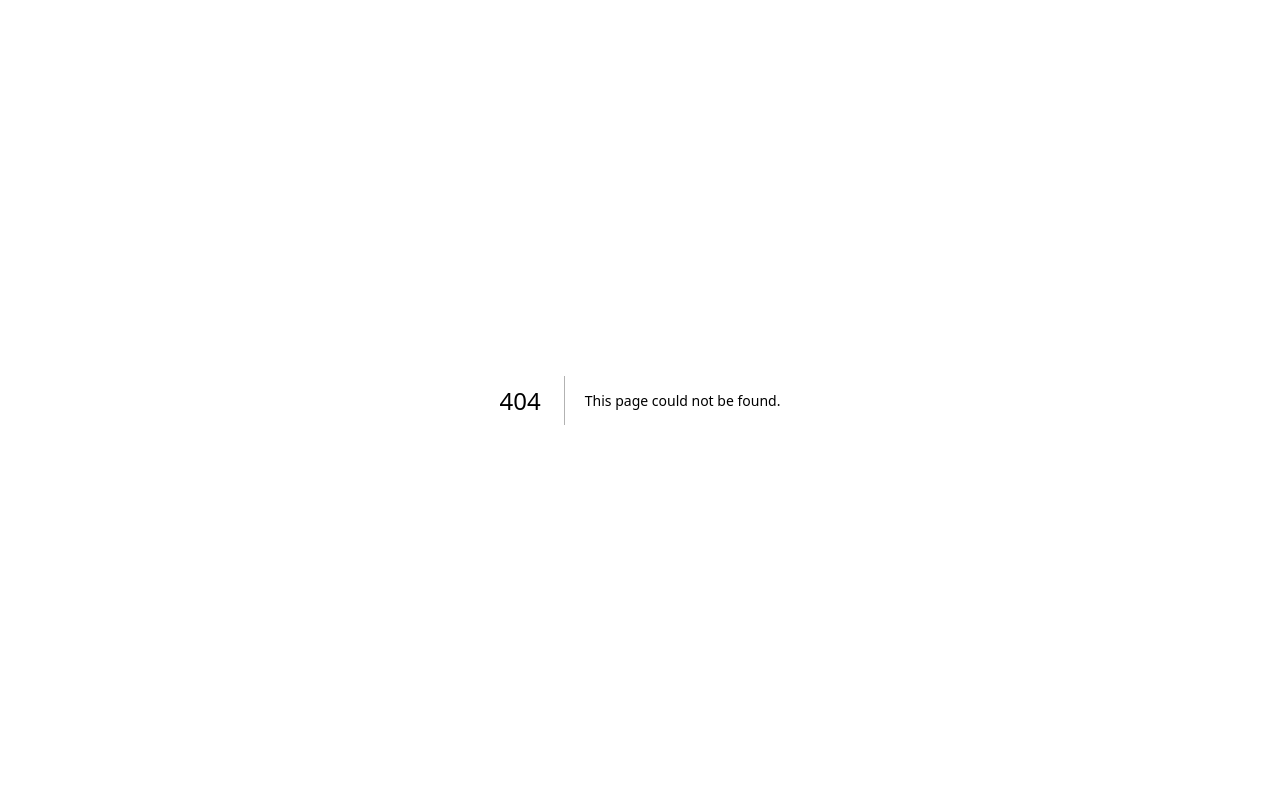
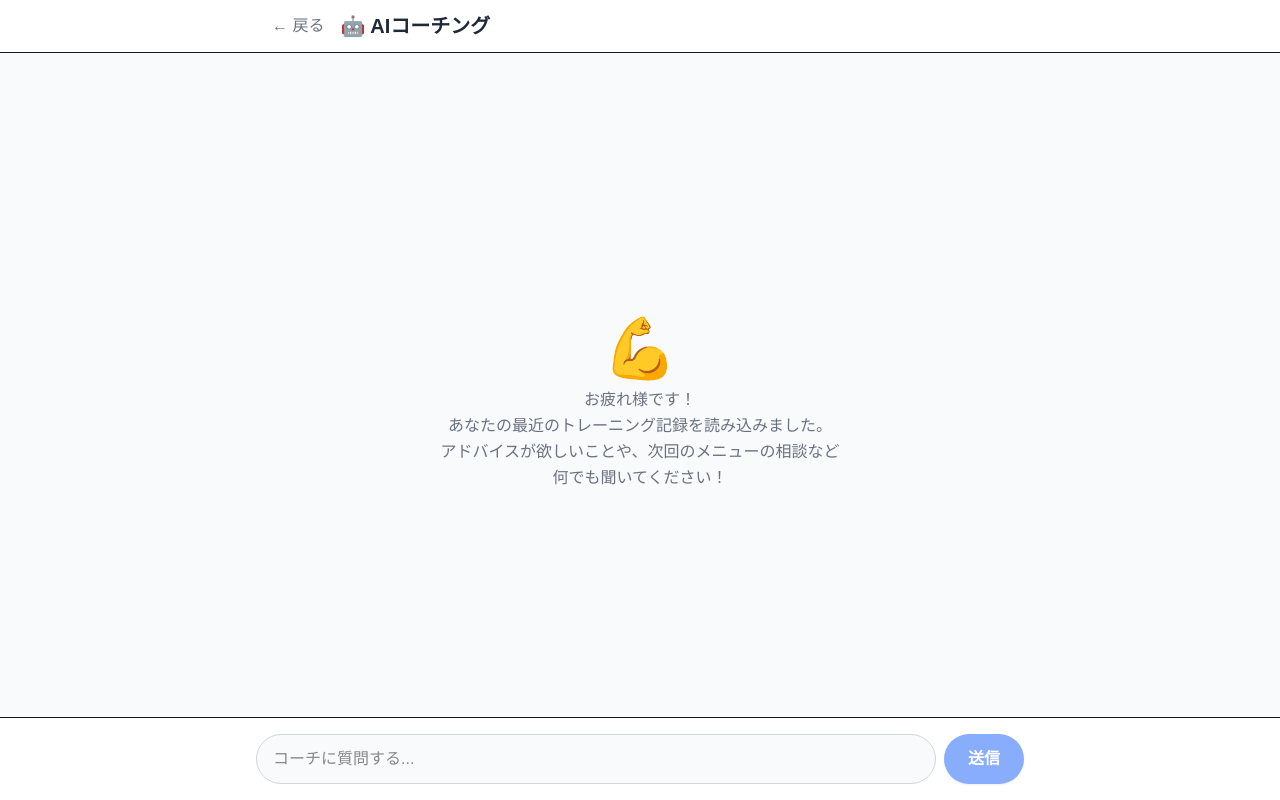
Before and after one commit to oshima-portfolio/training-log, a Next.js app: page /chat in a window 1280 px wide. Before the commit this address had no page. Built offline with nearby package versions, Linux system fonts and the light colour scheme.

Commit message:
AIチャット機能を追加

```diff
--- a/package.json
+++ b/package.json
@@ -9,7 +9,10 @@
     "lint": "eslint"
   },
   "dependencies": {
+    "@ai-sdk/google": "^0.0.52",
+    "@ai-sdk/react": "^1.2.12",
     "@supabase/supabase-js": "^2.58.0",
+    "ai": "^3.4.33",
     "chart.js": "^4.5.0",
     "date-fns": "^4.1.0",
     "date-fns-tz": "^3.2.0",
--- /dev/null
+++ b/src/app/api/chat/route.ts
@@ -0,0 +1,53 @@
+import { streamText } from 'ai';
+import { google } from '@ai-sdk/google';
+import { supabase } from '@/lib/supabase';
+
+// Allow streaming responses up to 30 seconds
+export const maxDuration = 30;
+
+export async function POST(req: Request) {
+  const { messages } = await req.json();
+
+  // 直近のトレーニング記録を30件取得
+  const { data: setsData } = await supabase
+    .from('sets')
+    .select('*')
+    .order('date', { ascending: false })
+    .order('created_at', { ascending: false }) // 同じ日の場合は作成順に降順
+    .limit(30);
+
+  let context = '最近のトレーニング記録はありません。';
+  if (setsData && setsData.length > 0) {
+    context = setsData.map(set => {
+      return `${set.date} - ${set.exercise}: ${set.weight}kg x ${set.reps}回 (${set.status})`;
+    }).join('\n');
+  }
+
+  const systemPrompt = `あなたは、プロのパーソナルトレーナーであり、親しみやすく、かつ専門的なAIコーチです。
+ユーザーの最近のトレーニング記録を踏まえて、アドバイスや質問への回答を行ってください。
+
+【ユーザーの最近のトレーニング記録】
+${context}
+
+これらを踏まえて、以下を意識して回答してください：
+1. トレーニングの頑張りをポジティブに励ます。
+2. フォームや重量アップのアドバイスを提供する。
+3. 専門用語は分かりやすく解説する。
+4. 回答は簡潔に、読みやすいフォーマット（マークダウン）を使用する。`;
+
+  try {
+    const result = await streamText({
+      model: google('gemini-1.5-flash'),
+      system: systemPrompt,
+      messages,
+    });
+
+    return result.toDataStreamResponse();
+  } catch (error) {
+    console.error('Error generating AI response:', error);
+    return new Response(JSON.stringify({ error: 'Failed to generate response' }), {
+      status: 500,
+      headers: { 'Content-Type': 'application/json' },
+    });
+  }
+}
--- /dev/null
+++ b/src/app/chat/page.tsx
@@ -0,0 +1,94 @@
+'use client'
+
+import { useChat } from '@ai-sdk/react';
+import Link from 'next/link';
+import { useEffect, useRef } from 'react';
+
+export default function Chat() {
+  const { messages, input, handleInputChange, handleSubmit, isLoading } = useChat({
+    api: '/api/chat',
+  });
+
+  const messagesEndRef = useRef<HTMLDivElement>(null);
+
+  const scrollToBottom = () => {
+    messagesEndRef.current?.scrollIntoView({ behavior: 'smooth' });
+  };
+
+  useEffect(() => {
+    scrollToBottom();
+  }, [messages]);
+
+  return (
+    <div className="flex flex-col h-screen bg-gray-50 overflow-hidden">
+      {/* Header */}
+      <header className="bg-white border-b shrink-0">
+        <div className="max-w-3xl mx-auto px-4 py-3 flex items-center">
+          <Link href="/" className="text-gray-500 hover:text-gray-700 mr-4">
+            ← 戻る
+          </Link>
+          <h1 className="text-xl font-bold text-gray-800">🤖 AIコーチング</h1>
+        </div>
+      </header>
+
+      {/* Messages */}
+      <main className="flex-1 w-full max-w-3xl mx-auto p-4 overflow-y-auto">
+        {messages.length === 0 ? (
+          <div className="flex flex-col items-center justify-center h-full text-gray-500 space-y-4 pt-10">
+            <div className="text-6xl mb-2">💪</div>
+            <p className="text-center leading-relaxed">
+              お疲れ様です！<br />
+              あなたの最近のトレーニング記録を読み込みました。<br />
+              アドバイスが欲しいことや、次回のメニューの相談など<br />
+              何でも聞いてください！
+            </p>
+          </div>
+        ) : (
+          <div className="space-y-6 pb-4">
+            {messages.map(m => (
+              <div key={m.id} className={`flex ${m.role === 'user' ? 'justify-end' : 'justify-start'}`}>
+                <div className={`max-w-[85%] rounded-2xl px-4 py-3 shadow-sm ${
+                  m.role === 'user'
+                    ? 'bg-blue-600 text-white rounded-br-none'
+                    : 'bg-white border text-gray-800 rounded-bl-none'
+                }`}>
+                  <div className="whitespace-pre-wrap leading-relaxed">{m.content}</div>
+                </div>
+              </div>
+            ))}
+            {isLoading && (
+              <div className="flex justify-start">
+                <div className="bg-white border text-gray-800 shadow-sm rounded-2xl rounded-bl-none px-4 py-4 flex space-x-2 items-center">
+                  <div className="w-2 h-2 bg-gray-400 rounded-full animate-bounce" style={{ animationDelay: '0ms' }}></div>
+                  <div className="w-2 h-2 bg-gray-400 rounded-full animate-bounce" style={{ animationDelay: '150ms' }}></div>
+                  <div className="w-2 h-2 bg-gray-400 rounded-full animate-bounce" style={{ animationDelay: '300ms' }}></div>
+                </div>
+              </div>
+            )}
+            <div ref={messagesEndRef} />
+          </div>
+        )}
+      </main>
+
+      {/* Input Form */}
+      <footer className="bg-white border-t shrink-0 p-4">
+        <form onSubmit={handleSubmit} className="max-w-3xl mx-auto flex space-x-2">
+          <input
+            className="flex-1 border border-gray-300 rounded-full px-4 py-3 focus:outline-none focus:ring-2 focus:ring-blue-500 bg-gray-50"
+            value={input}
+            placeholder="コーチに質問する..."
+            onChange={handleInputChange}
+            disabled={isLoading}
+          />
+          <button
+            type="submit"
+            disabled={isLoading || !input.trim()}
+            className="bg-blue-600 text-white rounded-full px-6 py-2 font-bold hover:bg-blue-700 disabled:opacity-50 disabled:cursor-not-allowed transition shadow-sm"
+          >
+            送信
+          </button>
+        </form>
+      </footer>
+    </div>
+  );
+}
--- a/src/app/page.tsx
+++ b/src/app/page.tsx
@@ -117,6 +117,9 @@ export default function Home() {
         <Link href="/history" className="bg-white border rounded-lg shadow hover:shadow-md p-4 text-center hover:bg-red-50 transition">
           📝 履歴表示
         </Link>
+        <Link href="/chat" className="bg-white border rounded-lg shadow hover:shadow-md p-4 text-center hover:bg-purple-50 transition">
+          🤖 AIコーチング
+        </Link>
         <Link href="/csv" className="bg-white border rounded-lg shadow hover:shadow-md p-4 text-center hover:bg-red-50 transition">
           🗂️ CSV出力
         </Link>
```
Also changed, not shown: 1 other file (tests, documents, lock files or other folders).
